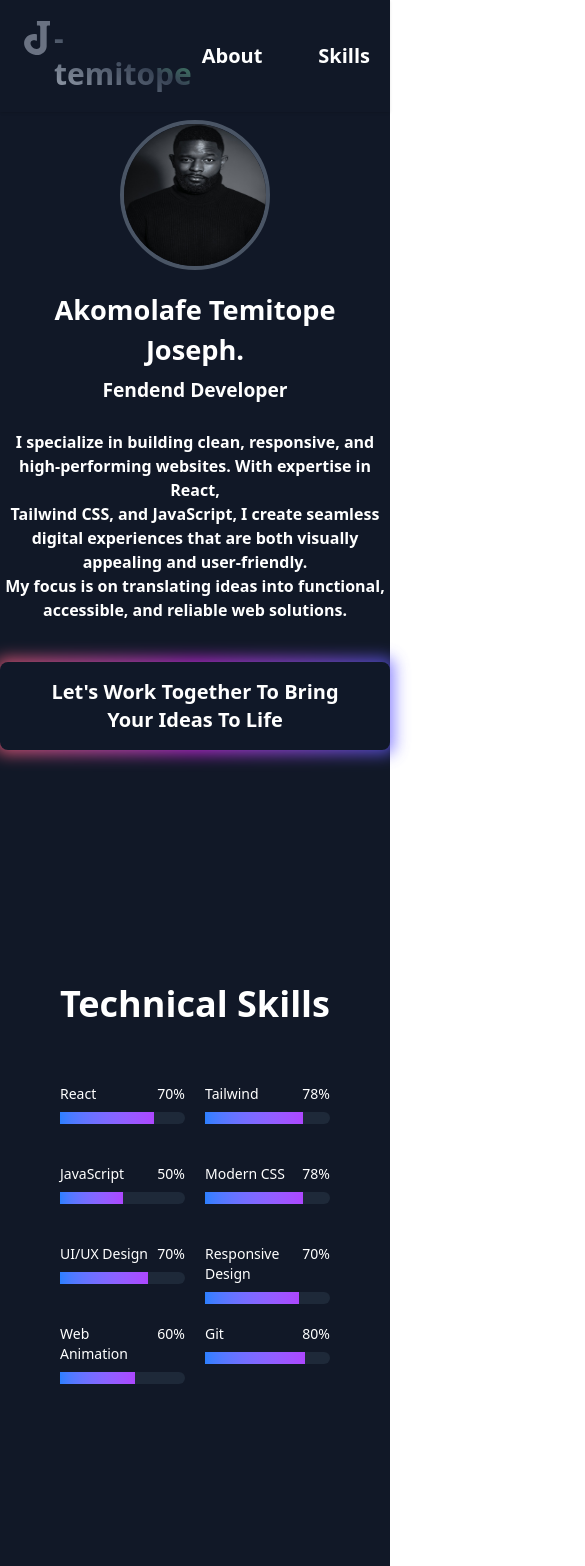
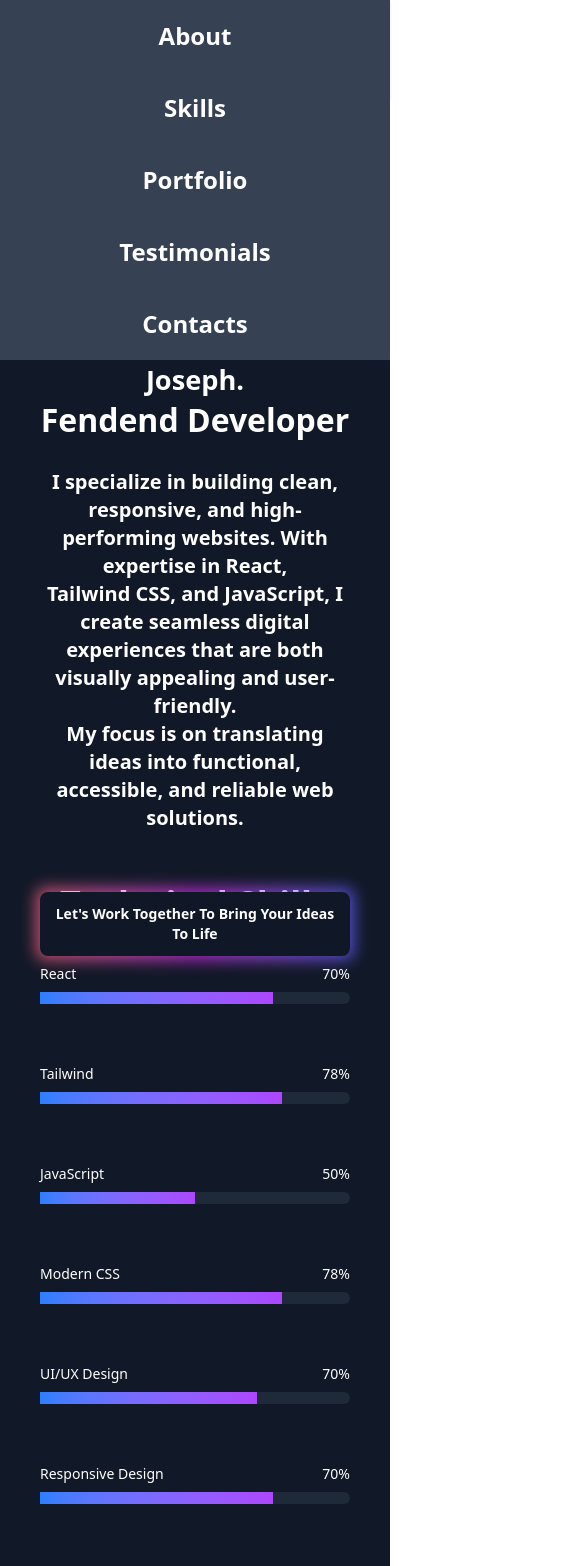
Before and after one commit to akomolafetemitopejoseph/myprofile, a React (Vite) app: page / in a window 390 px wide. Shown: the top 1566 px of the page, 585 px wide, since content can reach past the window. Built offline with nearby package versions, Linux system fonts and the light colour scheme.

Commit message:
working on small screen

```diff
--- a/src/Components/Contact.jsx
+++ b/src/Components/Contact.jsx
@@ -10,8 +10,8 @@ const Contact = () => {
   return (
     <div className="bg-gray-900 text-white">
       <div id="contact" className=" text-center">
-        <h1 className="pt-15 text-4xl font-bold capitalize mb-5">contact</h1>
-        <h1 className="text-xl mb-5 text-gray-300">
+        <h1 className="pt-15 text-4xl max-sm:text-3xl font-bold capitalize mb-5">contact</h1>
+        <h1 className="text-xl max-sm:text-[18px] mb-5 text-gray-300">
           Interested in working together? Let's have a conversation.
         </h1>
 
@@ -20,7 +20,7 @@ const Contact = () => {
         </p>
       </div>
 
-      <div className="flex justify-center gap-5 mt-10">
+      <div className="flex max-sm:grid justify-center gap-5 mt-10">
         <div class="flex items-center justify-center">
           <div class="group relative">
             <div class="absolute -inset-1 rounded-lg bg-gradient-to-r from-rose-400 via-fuchsia-500 to-indigo-500 opacity-75 blur transition duration-500 group-hover:opacity-100"></div>
--- a/src/Components/Expertise.jsx
+++ b/src/Components/Expertise.jsx
@@ -2,24 +2,24 @@ import React from "react";
 
 const Expertise = () => {
   return (
-    <div className="bg-[#111827] h-screen pt-10 text-white">
+    <div className="bg-[#111827] h-screen pt-10 max-sm:p-5 text-white">
       <div id="skills">
         <div>
-          <h1 className="text-center text-4xl font-bold mt-10">
+          <h1 className="text-center text-4xl font-bold mt-10 max-sm:mt-5">
             Technical Skills
           </h1>
         </div>
 
-        <div className=" grid grid-cols-2 gap-5 m-15">
-          <div className="pb-5">
-            <h1 className="flex justify-between text-sm space-x-50 mb-2">
+        <div className=" grid grid-cols-2 max-sm:grid-cols-1 gap-5 m-15 max-sm:m-5">
+          <div className="pb-5 max-sm:mt-5">
+            <h1 className="flex justify-between text-sm space-x-50 max-sm:space-30 mb-2">
               React <span>70%</span>
             </h1>
             <div className=" h-3 bg-gray-800 rounded-2xl">
               <div className="w-[75%] h-full bg-gradient-to-r from-blue-500 to-purple-500"></div>
             </div>
           </div>
-          <div>
+          <div className="pb-5 max-sm:mt-5">
             <h1 className="flex justify-between text-sm space-x-50 mb-2">
               Tailwind <span>78%</span>
             </h1>
@@ -27,7 +27,7 @@ const Expertise = () => {
               <div className="w-[78%] h-full bg-gradient-to-r from-blue-500 to-purple-500"></div>
             </div>
           </div>
-          <div className="pb-5">
+          <div className="pb-5 max-sm:mt-5">
             <h1 className="flex justify-between text-sm space-x-50 mb-2">
               JavaScript <span>50%</span>
             </h1>
@@ -35,7 +35,7 @@ const Expertise = () => {
               <div className="w-[50%] h-full bg-gradient-to-r from-blue-500 to-purple-500"></div>
             </div>
           </div>
-          <div>
+          <div className="pb-5 max-sm:mt-5">
             <h1 className="flex justify-between text-sm space-x-50 mb-2">
               Modern CSS <span>78%</span>
             </h1>
@@ -43,7 +43,7 @@ const Expertise = () => {
               <div className="w-[78%] h-full bg-gradient-to-r from-blue-500 to-purple-500"></div>
             </div>
           </div>
-          <div className="pb-5">
+          <div className="pb-5 max-sm:mt-5">
             <h1 className="flex justify-between text-sm space-x-50 mb-2">
               UI/UX Design <span>70%</span>
             </h1>
@@ -51,7 +51,7 @@ const Expertise = () => {
               <div className="w-[70%] h-full bg-gradient-to-r from-blue-500 to-purple-500"></div>
             </div>
           </div>
-          <div>
+          <div className="pb-5 max-sm:mt-5">
             <h1 className="flex justify-between text-sm space-x-50 mb-2">
               Responsive Design <span>70%</span>
             </h1>
@@ -59,7 +59,7 @@ const Expertise = () => {
               <div className="w-[75%] h-full bg-gradient-to-r from-blue-500 to-purple-500"></div>
             </div>
           </div>
-          <div>
+          <div className="pb-5 max-sm:mt-5">
             <h1 className="flex justify-between text-sm space-x-50 mb-2">
               Web Animation <span>60%</span>
             </h1>
@@ -67,7 +67,7 @@ const Expertise = () => {
               <div className="w-[60%] h-full bg-gradient-to-r from-blue-500 to-purple-500"></div>
             </div>
           </div>
-          <div>
+          <div className="pb-5 max-sm:mt-5">
             <h1 className="flex justify-between text-sm space-x-50 mb-2">
               Git <span>80%</span>
             </h1>
--- a/src/Components/HeroSection.jsx
+++ b/src/Components/HeroSection.jsx
@@ -3,11 +3,12 @@ import myimage from "../assets/mypics.jpg";
 
 const HeroSection = () => {
   return (
-    <div className="bg-[#111827] h-screen">
-      <div className="items-center mt-15 pt-15 text-center">
+    <div className="bg-[#111827] h-screen max-sm:p-5">
+
+      <div className="items-center mt-15 pt-15 max-sm:pt-5 text-center">
         <div>
           <img
-            className="w-[150px] h-[150px] rounded-[50%] border-4 border-gray-600 mx-auto"
+            className="w-[200px] h-[200px] rounded-[50%] border-4 border-gray-600 mx-auto"
             src={myimage}
             alt="imagee"
           />
@@ -15,11 +16,11 @@ const HeroSection = () => {
         <h1 className="leading-10 text-[1.7rem] font-bold text-white mt-5">
           Akomolafe Temitope <br /> Joseph.
         </h1>
-        <h1 className="leading-10 text-[1.2rem] font-semibold text-white">
+        <h1 className="leading-10 text-[1.2rem] max-sm:text-[2rem] font-semibold text-white">
           Fendend Developer
         </h1>
 
-        <p className="mt-5 font-bold text-l text-white">
+        <p className="mt-5 max-sm:mt-2 font-bold text-l max-sm:text-xl max-sm:p-5 text-white">
           I specialize in building clean, responsive, and high-performing
           websites. With expertise in React,
           <br /> Tailwind CSS, and JavaScript, I create seamless digital
@@ -28,10 +29,10 @@ const HeroSection = () => {
           reliable web solutions.
         </p>
 
-        <div class="flex items-center justify-center mt-10">
+        <div class="flex  items-center justify-center mt-10 max-sm:mt-5 max-sm:p-5">
           <div class="group relative">
             <div class="absolute -inset-1 rounded-lg bg-gradient-to-r from-rose-400 via-fuchsia-500 to-indigo-500 opacity-75 blur transition duration-500 group-hover:opacity-100"></div>
-            <button class="relative flex items-center gap-4 rounded-lg bg-gray-900 cursor-pointer px-7 py-4 hover:text-gray-700 active:bg-gray-100 transition-all duration-700 font-bold text-white text-xl capitalize">
+            <button class="relative flex items-center gap-4 rounded-lg bg-gray-900 cursor-pointer px-7 max-sm:px-3 py-4 max-sm:py-3  hover:text-gray-700 active:bg-gray-100 transition-all duration-700 font-bold text-white text-xl capitalize max-sm:text-sm">
               let's work together to bring your ideas to life
             </button>
           </div>
--- a/src/Components/NavBar.jsx
+++ b/src/Components/NavBar.jsx
@@ -1,52 +1,82 @@
-import React from "react";
+import React, { useState } from "react";
 import { SiJoplin } from "react-icons/si";
 import { Link } from "react-scroll";
+import { RxHamburgerMenu } from "react-icons/rx";
+import { RxCross1 } from "react-icons/rx";
 
 const NavBar = () => {
+  const [islogin, setLogin] = useState(true);
+
+  const login = () => {
+    setLogin(false);
+  };
+
+  const crossBar =() => {
+    setLogin(!islogin)
+  }
   return (
-    <div className="fixed  top-0 left-0 right-0 shadow bg-[#111827] p-5 z-50">
-      <div className=" flex justify-around items-center">
-        <div className="flex">
+    <div className="w-full fixed top-0 left-0 right-0 shadow bg-[#111827] p-5  z-50">
+      <div className=" flex justify-between  items-center">
+        <div className="flex md:text-3xl ">
           <SiJoplin className="text-4xl text-gray-500 " />
-          <h1 className="text-3xl font-semibold bg-gradient-to-tr from-gray-400 via-gray-700 to-green-400 bg-clip-text text-transparent">
-            -temitope
-          </h1>
+
+          <h1 className="text-3xl font-semibold bg-gradient-nt">-temitope</h1>
         </div>
-
-        <div>
-          <ul className="flex font-bold justify-between gap-10 capitalize text-xl cursor-pointer text-white">
-            <li className="hover:text-gray-400 transition-all duration-700 p-2">
-              about
-            </li>
+        <div className="">
+          <ul className="lg:flex hidden font-bold justify-between gap-10 capitalize text-xl cursor-pointer text-white">
+            <li className=" p-5">about</li>
             <Link to="skills" smooth={true} duration={1000}>
-              <li className="hover:text-gray-400 transition-all duration-700 p-2">
-                skills
-              </li>
+              <li className=" p-5">skills</li>
             </Link>
             <Link to="porfolio" smooth={true} duration={1000}>
-              <li className="hover:text-gray-400 transition-all duration-700 p-2">
-                portfolio
-              </li>
+              <li className=" p-5">portfolio</li>
             </Link>
             <Link to="testimonials" smooth={true} duration={1000}>
-              <li className="hover:text-gray-400 transition-all duration-700 p-2">
-                testimonials
-              </li>
+              <li className=" p-5">testimonials</li>
             </Link>
             <Link to="contact" smooth={true} duration={1000}>
-              <li className="hover:text-gray-400 transition-all duration-700 p-2">
-                contacts
-              </li>
+              <li className=" p-5">contacts</li>
             </Link>
           </ul>
         </div>
 
-        <div class="relative">
-          <div class="absolute -inset-1 rounded-lg bg-gradient-to-r from-rose-400 via-fuchsia-500 to-indigo-500 opacity-75 blur"></div>
-          <button class="relative rounded-lg bg-gray-900 cursor-pointer px-3 py-2 hover:text-gray-700 active:bg-gray-100 transition-all duration-700 font-bold text-white text-xl capitalize">
+        <div class="hidden relative">
+          <div class="absolute -inset-1 rounded-lg bg-gradient00 opacity-75 blur"></div>
+          <button
+            onClick={login}
+            class="relative rounded-lg bg-gray-900 cursor-pointer px-3 py-5 hover:text-gray-700 active:bg-gray-100 transition-all duration-700 font-bold text-white text-xl capitalize"
+          >
             let's connect
           </button>
         </div>
+      </div>
+
+     <div className="lg:hidden text-2xl z-10 ">
+        {islogin ? (
+          <RxHamburgerMenu onClick={login} className="flex lg:hidden" />
+        ) : (
+          <RxCross1 onClick={crossBar} className="flex lg:hidden" />
+        )}
+      </div>
+
+      <div className="">
+        <ul className="lg:hidden z-50 w-full text-center absolute  bg-gray-700 top-0 left-0 font-bold capitalize text-2xl text-white">
+
+          <li className=" p-5">about</li>
+
+          <Link to="skills" smooth={true} duration={1000}>
+            <li className=" p-5">skills</li>
+          </Link>
+          <Link to="porfolio" smooth={true} duration={1000}>
+            <li className=" p-5">portfolio</li>
+          </Link>
+          <Link to="testimonials" smooth={true} duration={1000}>
+            <li className=" p-5">testimonials</li>
+          </Link>
+          <Link to="contact" smooth={true} duration={1000}>
+            <li className=" p-5">contacts</li>
+          </Link>
+        </ul>
       </div>
     </div>
   );
--- a/src/Components/Testimonails.jsx
+++ b/src/Components/Testimonails.jsx
@@ -3,8 +3,8 @@ import Swiper from "swiper";
 
 const Testimonails = ({ text, name, role }) => {
   return (
-    <div>
-      <div id="testimonials">
+    <div className="max-sm:w-95 max-sm:p-5">
+      <div id="testimonials ">
         <article class=" bg-gray-700 shadow space-y-2 rounded-md hover:-translate-y-2 duration-300">
           <svg
             viewBox="0 0 24 24"
--- a/src/Components/TextimonialProps.jsx
+++ b/src/Components/TextimonialProps.jsx
@@ -4,8 +4,8 @@ import Testimonails from "./Testimonails";
 const TextimonialProps = () => {
   return (
     <div>
-      <h1 className="bg-gray-900 text-center text-4xl p-10 font-bold text-white">See why they love my work</h1>
-      <div className="bg-gray-900 grid grid-cols-2 p-15 gap-5">
+      <h1 className="bg-gray-900 text-center text-4xl max-sm:text-2xl p-10 max-sm:p-5 font-bold text-white">See why they love my work</h1>
+      <div className="bg-gray-900 grid max-sm:grid-cols-1 max-sm:p-5 grid-cols-2 p-15 gap-5 max-sm:gap-3">
         <Testimonails
           text="Working with Temitope was a game-changer for our business. He delivered a clean, responsive website that not only looked amazing but also performed flawlessly on all devices. Highly recommended!"
           name="Sarah O"
--- a/src/Pages/Homepage.jsx
+++ b/src/Pages/Homepage.jsx
@@ -15,10 +15,10 @@ const Homepage = () => {
     <div>
       <Expertise />
       <div className="bg-gray-800">
-        <h1 className="text-center text-3xl font-extrabold text-white pt-10">
+        <h1 className="text-center text-3xl max-sm:text-4xl font-extrabold text-white pt-10">
           Featured Projects
         </h1>
-        <div className="grid grid-cols-2 gap-5 m-15">
+        <div className="grid max-sm:grid-cols-1 grid-cols-2 gap-5 m-15 max-sm:m-5">
           <Portfolio
             img={img1}
             heading="Project Title 1"
@@ -47,7 +47,7 @@ const Homepage = () => {
             view="view project"
           />
         </div>
-        <div className="w-[100%] h-1 bg-gray-600 mt-15 "></div>
+        <div className="w-[100%] max-sm:w-fit h-1 bg-gray-600 mt-15 "></div>
       </div>
       <TextimonialProps />
       <Ratings />
```
Also changed, not shown: src/Components/Portfolio.jsx (+4 -4 lines), src/Components/Ratings.jsx (+8 -8 lines).
